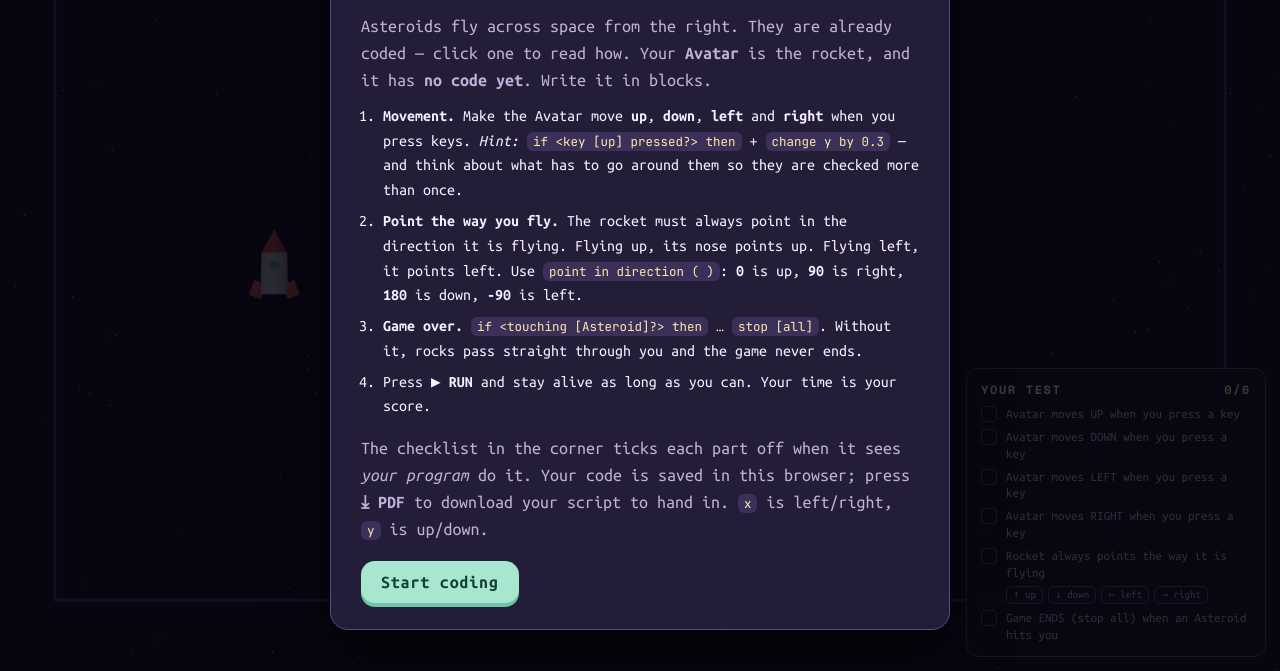
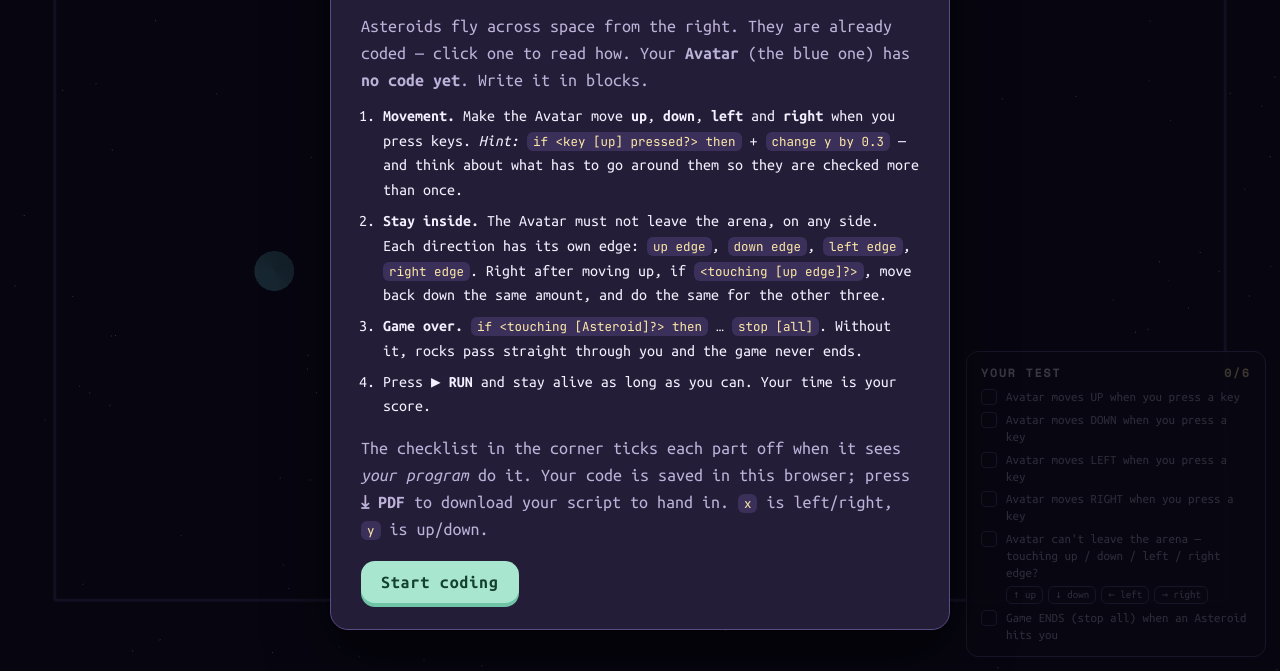
Before and after one commit to akilfoster2002-halo/asteroid-dodge, a plain HTML site: page index.html in a window 1280 px wide. Shown: the part 129-800 px from the top of the page. Drawn offline with Linux system fonts and the light colour scheme; animation ran at ten frames a second.

Commit message:
Revert "Replace the edge task with a rocket that must point the way it flies"
This reverts commit 729befc0a591a08245873f27968b71d9c0b30438.

```diff
--- a/blocks.js
+++ b/blocks.js
@@ -285,7 +285,7 @@ window.BLOCKS = (function(){
 
     'motion.move':"Slides forward in whatever direction the object is facing. Turn first to change where that is.",
     'motion.turn':"Spins the object around one axis. z turns it left and right, x tips it forward and back, y rolls it over sideways. Negative numbers go the other way.",
-    'motion.face':"Points the front of the object in a direction, in degrees. 0 is up, 90 is to the right, 180 is down, -90 is to the left. Use 'turn' if you want to spin it by an amount instead.",
+    'motion.face':"Points the front of the object in a direction, in degrees. 90 is to the right, 0 is away from you, -90 is to the left. Use 'turn' if you want to spin it by an amount instead.",
     'motion.goto':"Jumps straight to an exact spot. x is across, y is into the screen and back out, z is up.",
     'motion.glide':"Slides smoothly to a spot over the time you give it, instead of jumping there.",
     'motion.changeBy':"Nudges one coordinate by an amount. 'change x by 1' slides it along, 'change z by 1' lifts it.",
@@ -304,7 +304,7 @@ window.BLOCKS = (function(){
     'looks.shape':"Changes the object's costume — a shape, or anybody out of the kits. Mid-program, so a car can become a person.",
 
     'sense.dist':"Reports how far away something is. Compare it with a number to react when it gets close.",
-    'sense.touch':"True while the object is touching that thing. Pick 'edge' for the walls of the room (or 'up edge', 'down edge', 'left edge', 'right edge' for just one) — that is how you keep something from wandering out.",
+    'sense.touch':"True while the object is touching that thing. Pick 'up edge', 'down edge', 'left edge' or 'right edge' for one wall of the room — that is how you keep something from wandering out.",
     'sense.key':"True while that key is held down. Use it inside 'forever' for smooth controls.",
     'sense.posOf':"Reports one coordinate of another object — how you make one thing follow another.",
     'sense.timer':"Counts seconds since the project started or the timer was reset.",
--- a/coder.js
+++ b/coder.js
@@ -533,7 +533,7 @@ window.CODER = (function(){
       return `<select class="cin" data-set="${k}">
         <option ${v==='player'?'selected':''}>player</option>
         <option ${v==='myself'?'selected':''}>myself</option>
-        ${sp.edge?EDGE_OPTS.map(o=>
+        ${sp.edge?EDGE_OPTS.filter(o=>o!=='edge' || v==='edge').map(o=>
           `<option ${o===v?'selected':''}>${o}</option>`).join(''):''}
         ${VM.project.actors.filter(x=>!x.isClone).map(x=>
           `<option ${x.name===v?'selected':''}>${esc(x.name)}</option>`).join('')}</select>`;
@@ -549,7 +549,8 @@ window.CODER = (function(){
                    value="${esc(show)}" size="${Math.max(2,show.length)}">`;
   }
   const isSlot=(bk,k)=>slotTarget && slotTarget.owner===bk && slotTarget.key===k;
-  /* `edge` is any wall; the other four are one wall each */
+  /* The four walls, one at a time. Plain `edge` (any wall) is only kept
+     on a block that already says it, so an old program still reads back. */
   const EDGE_OPTS=['edge','up edge','down edge','left edge','right edge'];
   const allVarNames=()=>[...Object.keys(VM.project.vars), ...Object.keys((current()||{}).vars||{})];
 
--- a/dodge.js
+++ b/dodge.js
@@ -12,9 +12,7 @@
      1. up, down, left and right on the keys — which means an `if` for
         each key, and all four inside a `forever`, or it checks once and
         never again;
-     2. the Avatar is a ROCKET, and it has to point the way it is flying:
-        `point in direction 0` going up, 90 right, 180 down, −90 left;
-     3. `if touching Asteroid? then stop all` — the rule that makes it a
+     2. `if touching Asteroid? then stop all` — the rule that makes it a
         game. Leave it out and the rocks sail straight through you and
         the clock never stops, which is the loudest way to find out.
 
@@ -57,7 +55,6 @@ window.DODGE = (function(){
       'ctrl.wait','ctrl.repeat','ctrl.forever','ctrl.if','ctrl.ifelse',
       'ctrl.waitUntil','ctrl.repeatUntil','ctrl.stop','ctrl.clone','ctrl.delclone',
       'motion.changeBy','motion.setTo','motion.goto','motion.pos','motion.turn',
-      'motion.face','motion.dir','motion.move',
       'looks.say','looks.sayFor','looks.show','looks.hide','looks.size','looks.colour',
       'sense.key','sense.touch','sense.posOf','sense.timer','sense.resetTimer',
       'op.add','op.sub','op.mul','op.div','op.lt','op.gt','op.eq',
@@ -73,8 +70,6 @@ window.DODGE = (function(){
     'motion.changeBy': { a:'y', n:STEP },
     'motion.setTo':    { a:'y', n:0 },
     'motion.goto':     { x:START.x, y:START.y, z:1 },
-    'motion.face':     { n:0 },
-    'motion.move':     { n:3 },
     'sense.key':       { k:'up' },
     'event.key':       { k:'up' },
     'sense.touch':     { o:ROCK },
@@ -143,12 +138,12 @@ window.DODGE = (function(){
   /* ================================================ the given scripts */
   const B=(op,args,body)=>{ const b={ op, args:args||{} }; if(body) b.body=body; return b; };
   const IF=(cond,body)=>B('ctrl.if',{ c:cond }, body);
-  /* one arrow key: turn the rocket to face that way, then fly that way.
-     The `point in direction` half is part 2 of the test. */
-  const HEADING={ up:0, right:90, down:180, left:-90 };
+  /* one arrow key, fenced: move, and if that put you on THAT side's edge,
+     move straight back. Up is fenced by the up edge, left by the left edge
+     and so on round — the `touching [..] edge?` half is part 2 of the test. */
   const key=(k,a,n)=>IF(B('sense.key',{ k }), [
-    B('motion.face',{ n:HEADING[k] }),
-    B('motion.changeBy',{ a, n })
+    B('motion.changeBy',{ a, n }),
+    IF(B('sense.touch',{ o:k+' edge' }), [ B('motion.changeBy',{ a, n:-n }) ])
   ]);
 
   /* THE ASTEROIDS, finished. Harder the longer you last: every rock adds
@@ -232,7 +227,7 @@ window.DODGE = (function(){
     a.scripts=starter();
     keep();
     if(window.CODER) CODER.render();
-    check.up=check.down=check.left=check.right=check.point=check.hit=false;
+    check.up=check.down=check.left=check.right=check.edge=check.hit=false;
     SIDES.forEach(d=>{ side[d]=false; });
     paintChecks();
   }
@@ -246,26 +241,37 @@ window.DODGE = (function(){
     return VM.project.actors.some(o=>o.name===ROCK && o.visible!==false &&
       Math.hypot(o.x-me.x, o.z-me.z) < (me.size+o.size)*0.6);
   };
-  const check={ up:false, down:false, left:false, right:false, point:false, hit:false };
+  const check={ up:false, down:false, left:false, right:false, edge:false, hit:false };
 
-  /* `touching edge?` is not part of the test any more, but it still has
-     to mean the border that is drawn: vm.js puts the walls at ±(w/2 − 0.5),
-     so w = 2·16 + 1 lands them exactly on it. */
+  /* THE EDGE, measured the way `touching edge?` measures it. vm.js puts
+     the walls at ±(w/2 − 0.5) and a thing touches once its skin reaches
+     one, so w = 2·16 + 1 puts them exactly on the drawn border. */
   window.LEVELS = Object.assign(window.LEVELS||{}, {
     dodge:{ w:ARENA.x*2+1, d:ARENA.y*2+1 } });
-
-  /* POINTING THE WAY IT FLIES, judged one direction at a time. Whenever
-     the rocket moves straight up, down, left or right under a key, the
-     room compares where it went with where it is pointing — Scratch's
-     compass, 0 up and clockwise. A direction's badge lights after a sixth
-     of a second of flying that way pointed the right way; all four = the
-     tick. Diagonals are not judged: two keys at once has no one answer. */
+  /* FOUR WALLS, FOUR BLOCKS. Each side is judged on its own: the program
+     has to contain `touching [up edge]?` for the top to count, and so on.
+     A fence built out of `y position > 9` is a fence, but it is not this
+     question. */
   const SIDES=['up','down','left','right'];
-  const WANT={ up:0, right:90, down:180, left:270 };
-  const norm = d => ((+d||0)%360+360)%360;
-  const off  = (a,b) => { const d=Math.abs(norm(a)-norm(b)); return Math.min(d, 360-d); };
-  const side={ up:false, down:false, left:false, right:false };   // directions passed
-  let rightWay={}, wrongWay=null;  let was=null, wasRunning=false, runStart=0, survived=0, lastRun=-1;
+  const usesEdge = d=>{
+    const walk=v=>{
+      if(!v || typeof v!=='object') return false;
+      if(Array.isArray(v)) return v.some(walk);
+      if(v.op==='sense.touch' && v.args && v.args.o===d+' edge') return true;
+      return Object.keys(v).some(k=>walk(v[k]));
+    };
+    const me=actor(ME); return !!(me && walk(me.scripts));
+  };
+  /* outside means the Avatar's middle is past the drawn line */
+  const outside = p => Math.abs(p.x)>ARENA.x || Math.abs(p.y)>ARENA.y;
+  /* against means pressed up against that one wall: within a step or so
+     of where `touching [..] edge?` starts saying yes */
+  const against = (p,me,d)=>{ const r=(me.size||1)*0.5+1;
+    return d==='up'   ? p.y>= ARENA.y-r : d==='down'  ? p.y<=-(ARENA.y-r)
+         : d==='left' ? p.x<=-(ARENA.x-r) : p.x>= ARENA.x-r; };
+  const side={ up:false, down:false, left:false, right:false };   // walls passed
+  let edgeTime={}, escaped=false;
+  let was=null, wasRunning=false, runStart=0, survived=0, lastRun=-1;
   let best=0; try{ best=parseFloat(localStorage.getItem(BEST_KEY))||0; }catch(e){}
   let over=null;          // how the last run ended: 'hit' | 'stopped' | null
 
@@ -277,7 +283,7 @@ window.DODGE = (function(){
 
     if(running && VM.runId!==lastRun){           // a fresh press of Run
       lastRun=VM.runId; runStart=performance.now(); over=null; hideOver();
-      rightWay={};
+      edgeTime={}; escaped=false;
       /* a `say` from the run that ended by `stop all` is still up — a
          restart does not clear bubbles, so the room says nothing for it */
       VM.project.actors.forEach(x=>{ if(x.saying) VM.runBlock({ op:'looks.say', args:{ s:'' } }, x); });
@@ -289,20 +295,19 @@ window.DODGE = (function(){
         if(dy> e) check.up=true;    if(dy<-e) check.down=true;
         if(dx<-e) check.left=true;  if(dx> e) check.right=true;
       }
-      /* WHICH WAY IT FLEW this frame, if it was one of the four */
-      wrongWay=null;
-      if(was && anyKey()){
-        const dx=now.x-was.x, dy=now.y-was.y, e=1e-4;
-        const flew = (Math.abs(dy)<e && dx> e) ? 'right' : (Math.abs(dy)<e && dx<-e) ? 'left'
-                   : (Math.abs(dx)<e && dy> e) ? 'up'    : (Math.abs(dx)<e && dy<-e) ? 'down' : null;
-        if(flew){
-          if(off(me.dir, WANT[flew])<1){
-            rightWay[flew]=(rightWay[flew]||0)+dt;
-            if(rightWay[flew]>=1/6) side[flew]=true;
-          } else wrongWay={ flew, facing:norm(me.dir) };
-        }
-      }
-      check.point = SIDES.every(d=>side[d]);
+      /* STAYS INSIDE, one wall at a time: half a second pushed up against
+         that wall, with a key held, without once getting past any wall
+         this run — and with that wall's own `touching [..] edge?` in the
+         program doing the stopping. Without a fence the Avatar crosses
+         the edge zone in a few frames and is gone, so the half-second
+         cannot be earned by accident. All four walls = the tick. */
+      if(outside(now)) escaped=true;
+      if(!escaped && anyKey()) SIDES.forEach(d=>{
+        if(!against(now,me,d)) return;
+        edgeTime[d]=(edgeTime[d]||0)+dt;
+        if(edgeTime[d]>=0.5 && usesEdge(d)) side[d]=true;
+      });
+      check.edge = SIDES.every(d=>side[d]);
     }
     if(wasRunning && !running){                  // the program just stopped
       over = hitting() ? 'hit' : 'stopped';
@@ -313,23 +318,16 @@ window.DODGE = (function(){
       showOver();
     }
     wasRunning=running;
-    const moved = running && !!was && (now.x!==was.x || now.y!==was.y);
     was=now;
 
     /* A HIT THE PROGRAM IGNORED is shown, not scored: the Avatar flashes
        red while a rock is inside it. It is the evidence that step 2 is
        missing, and it is all the room says about it. */
     const red = running && hitting();
-    const body=rocket(me);
-    if(body) body.color.set(red ? '#ff5a5a' : '#e9eef7');
+    if(me.mesh && me.mesh.material && me.mesh.material.color)
+      me.mesh.material.color.set(red ? '#ff5a5a' : me.colour);
     const warn=$('#dgWarn'); if(warn) warn.classList.toggle('hidden', !red);
-    const out=$('#dgOut');
-    if(out){
-      out.classList.toggle('hidden', !(running && wrongWay));
-      if(wrongWay) out.innerHTML=`🚀 ${T('Flying')} <b>${wrongWay.flew}</b> ${T('but pointing')} <b>${
-        Math.round(wrongWay.facing)}°</b> — ${T('use')} <b>point in direction</b>`;
-    }
-    flame(me, moved);
+    const out=$('#dgOut'); if(out) out.classList.toggle('hidden', !(running && outside(now)));
   }
 
   /* ============================================= the script, as a PDF
@@ -451,52 +449,13 @@ window.DODGE = (function(){
     setTimeout(()=>URL.revokeObjectURL(a.href), 4000);
   }
 
-  /* ============================================================ the rocket
-     THE AVATAR IS DRAWN AS A ROCKET so which way it points can be seen at
-     a glance. The VM still builds its own cone for the Avatar — that is
-     the object, its size and its click box — and the rocket is hung
-     underneath it with the cone switched off. Built pointing UP the
-     screen (−z), so `direction 0` is nose-up and the VM's rotation does
-     the rest. Rebuilt whenever the VM rebuilds the mesh (a size change).
-     Returns the hull's material, for the red hit flash. */
-  function rocket(me){
-    const m=me && me.mesh; if(!m) return null;
-    if(m.userData.rocket) return m.userData.rocket.hull;
-    if(m.material) m.material.visible=false;
-    const g=new THREE.Group(), s=me.size||1;
-    const mat=c=>new THREE.MeshLambertMaterial({ color:c });
-    const hull=mat('#e9eef7'), trim=mat('#ff6b6b'), glass=mat('#7ee8ff');
-    const along=(geo, material, z)=>{            // a round part, laid along the rocket
-      const p=new THREE.Mesh(geo, material); p.rotation.x=-Math.PI/2; p.position.z=z; g.add(p); return p; };
-    along(new THREE.CylinderGeometry(0.28,0.3,0.9,16), hull, 0.05);         // body
-    along(new THREE.ConeGeometry(0.28,0.5,16), trim, -0.65);                // nose, pointing up the screen
-    const win=new THREE.Mesh(new THREE.SphereGeometry(0.13,12,8), glass);
-    win.position.set(0,0.2,-0.12); g.add(win);                              // porthole
-    [-1,1].forEach(sx=>{                                                    // two fins at the tail
-      const f=new THREE.Mesh(new THREE.BoxGeometry(0.28,0.08,0.34), trim);
-      f.position.set(sx*0.36,0,0.4); f.rotation.y=sx*0.35; g.add(f); });
-    const fire=new THREE.Mesh(new THREE.ConeGeometry(0.2,0.55,12),
-      new THREE.MeshBasicMaterial({ color:'#ffb347', transparent:true, opacity:0.9 }));
-    fire.rotation.x=Math.PI/2; fire.position.z=0.8; fire.visible=false; g.add(fire);
-    g.scale.setScalar(s*1.15);
-    m.add(g);
-    m.userData.rocket={ hull, fire };
-    return hull;
-  }
-  /* the exhaust shows while it is moving, and flickers */
-  function flame(me, on){
-    const r=me && me.mesh && me.mesh.userData.rocket; if(!r) return;
-    r.fire.visible=on;
-    if(on){ const k=0.8+Math.random()*0.5; r.fire.scale.set(1,k,1); }
-  }
-
   /* ==================================================== the screen */
   const ITEMS=[
     ['up',    'Avatar moves UP when you press a key'],
     ['down',  'Avatar moves DOWN when you press a key'],
     ['left',  'Avatar moves LEFT when you press a key'],
     ['right', 'Avatar moves RIGHT when you press a key'],
-    ['point', 'Rocket always points the way it is flying'],
+    ['edge',  'Avatar can\'t leave the arena — touching up / down / left / right edge?'],
     ['hit',   'Game ENDS (stop all) when an Asteroid hits you']
   ];
   function paintChecks(){
@@ -504,7 +463,7 @@ window.DODGE = (function(){
     const done=ITEMS.filter(i=>check[i[0]]).length;
     el.innerHTML=`<div class="dg-h">${T('YOUR TEST')} <b>${done}/${ITEMS.length}</b></div>`+
       ITEMS.map(([k,s])=>`<div class="dg-c ${check[k]?'ok':''}"><i>${check[k]?'✓':''}</i><span>${T(s)}${
-        k==='point' ? `<span class="dg-sides">${SIDES.map(d=>
+        k==='edge' ? `<span class="dg-sides">${SIDES.map(d=>
           `<em class="${side[d]?'ok':''}">${({up:'↑ up',down:'↓ down',left:'← left',right:'→ right'})[d]}</em>`).join('')}</span>` : ''
       }</span></div>`).join('');
   }
--- a/index.html
+++ b/index.html
@@ -12,7 +12,7 @@
      in for game.js with a renderer, a keyboard and a frame loop.
      ===================================================================== -->
 <title>Asteroid Dodge — block coding test</title>
-<meta name="description" content="Code your rocket to fly up, down, left and right, point the way it flies, and end the game when an Asteroid hits it. Survive as long as you can.">
+<meta name="description" content="Code your Avatar to move up, down, left and right, and to end the game when an Asteroid hits it. Survive as long as you can.">
 <link rel="stylesheet" href="app.css">
 <style>
 @font-face{font-family:'Space Mono';src:url('fonts/spacemono-700.woff2') format('woff2');
@@ -121,7 +121,7 @@ html,body{margin:0;height:100%;overflow:hidden;background:#07060f}
   </div>
   <div id="dgClock" class="dg-panel"></div>
   <div id="dgWarn" class="hidden">💥 An Asteroid is hitting you — but your program didn't stop.</div>
-  <div id="dgOut" class="hidden"></div>
+  <div id="dgOut" class="hidden">🚧 Your Avatar left the arena — use <b>touching [up / down / left / right edge]?</b> to stop it.</div>
   <div id="dgChecks" class="dg-panel"></div>
   <div id="dgOver" class="hidden"></div>
   <div id="dgTeacher" class="dg-panel hidden">Teacher view — answer key loaded (not saved)</div>
@@ -132,16 +132,17 @@ html,body{margin:0;height:100%;overflow:hidden;background:#07060f}
     <h1>ASTEROID DODGE</h1>
     <p class="kick">BLOCK CODING TEST</p>
     <p>Asteroids fly across space from the right. They are already coded — click one to read how.
-       Your <b>Avatar</b> is the rocket, and it has <b>no code yet</b>. Write it in blocks.</p>
+       Your <b>Avatar</b> (the blue one) has <b>no code yet</b>. Write it in blocks.</p>
     <ol>
       <li><b>Movement.</b> Make the Avatar move <b>up</b>, <b>down</b>, <b>left</b> and <b>right</b>
           when you press keys. <i>Hint:</i> <code>if &lt;key [up] pressed?&gt; then</code> +
           <code>change y by 0.3</code> — and think about what has to go around them so they
           are checked more than once.</li>
-      <li><b>Point the way you fly.</b> The rocket must always point in the direction it
-          is flying. Flying up, its nose points up. Flying left, it points left. Use
-          <code>point in direction ( )</code>: <b>0</b> is up, <b>90</b> is right,
-          <b>180</b> is down, <b>-90</b> is left.</li>
+      <li><b>Stay inside.</b> The Avatar must not leave the arena, on any side. Each
+          direction has its own edge: <code>up edge</code>, <code>down edge</code>,
+          <code>left edge</code>, <code>right edge</code>. Right after moving up, if
+          <code>&lt;touching [up edge]?&gt;</code>, move back down the same amount, and
+          do the same for the other three.</li>
       <li><b>Game over.</b> <code>if &lt;touching [Asteroid]?&gt; then</code> …
           <code>stop [all]</code>. Without it, rocks pass straight through you and the game
           never ends.</li>
--- a/vm.js
+++ b/vm.js
@@ -147,11 +147,7 @@ window.VM = (function(){
        nowhere else. Without that, `turn y by 15` and `change y by 1`
        would disagree about which way y points, in the same room, in front
        of somebody being taught the axes. */
-    /* DIRECTION IS SCRATCH'S in this copy of the framework: 0 points up
-       the screen, 90 right, 180 down, −90 left — clockwise, seen from the
-       flat stage camera. Three.js turns anticlockwise about +y from up
-       there, hence the minus. `move` and `point towards` agree with it. */
-    a.mesh.rotation.set(a.tilt*Math.PI/180, -a.dir*Math.PI/180, -(a.roll||0)*Math.PI/180);
+    a.mesh.rotation.set(a.tilt*Math.PI/180, a.dir*Math.PI/180, -(a.roll||0)*Math.PI/180);
     a.mesh.visible=!!a.visible;
   }
   /* A read-only copy of somebody else's object, for this room to look at. It
@@ -468,7 +464,7 @@ window.VM = (function(){
       /* --- motion -------------------------------------------------- */
       case 'motion.move': {
         if(a){ const d=num(g('n')), r=a.dir*Math.PI/180;
-               a.x += Math.sin(r)*d*0.1; a.z -= Math.cos(r)*d*0.1; sync(a); }   // 0 = up the screen
+               a.x += Math.sin(r)*d*0.1; a.z += Math.cos(r)*d*0.1; sync(a); }
         break;
       }
       /* WHICH ANGLE AN AXIS TURNS. The axis letters are the language's,
@@ -499,7 +495,7 @@ window.VM = (function(){
       case 'motion.setTo': { if(a){ place(a, g('a'), num(g('n'))); sync(a);} break; }
       case 'motion.point': {
         const o=target(g('o'),ctx);
-        if(a&&o){ a.dir = Math.atan2(o.x-a.x, a.z-o.z)*180/Math.PI; sync(a); }
+        if(a&&o){ a.dir = Math.atan2(o.x-a.x, o.z-a.z)*180/Math.PI; sync(a); }
         break;
       }
       case 'motion.glide': {
```
Also changed, not shown: 1 other file.
